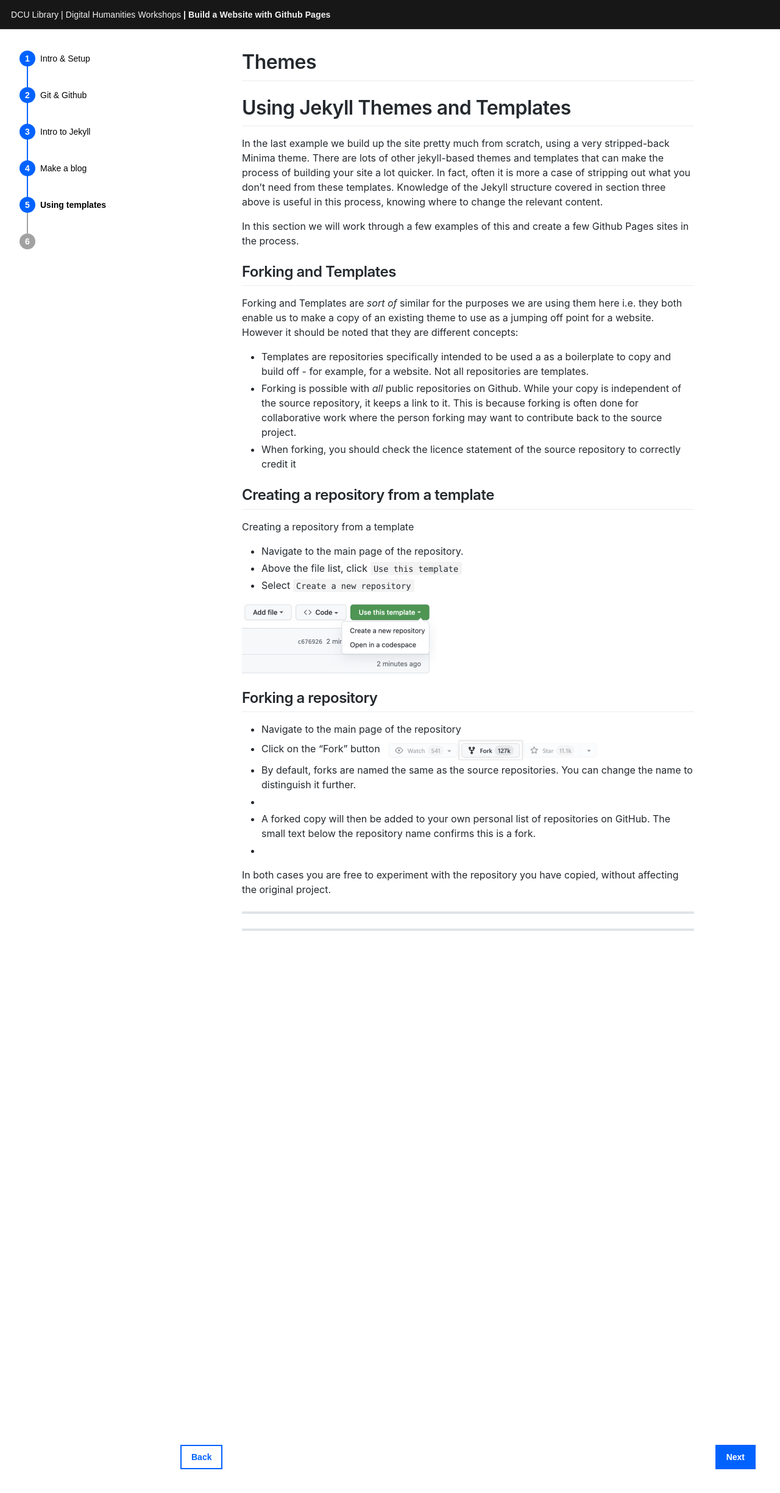
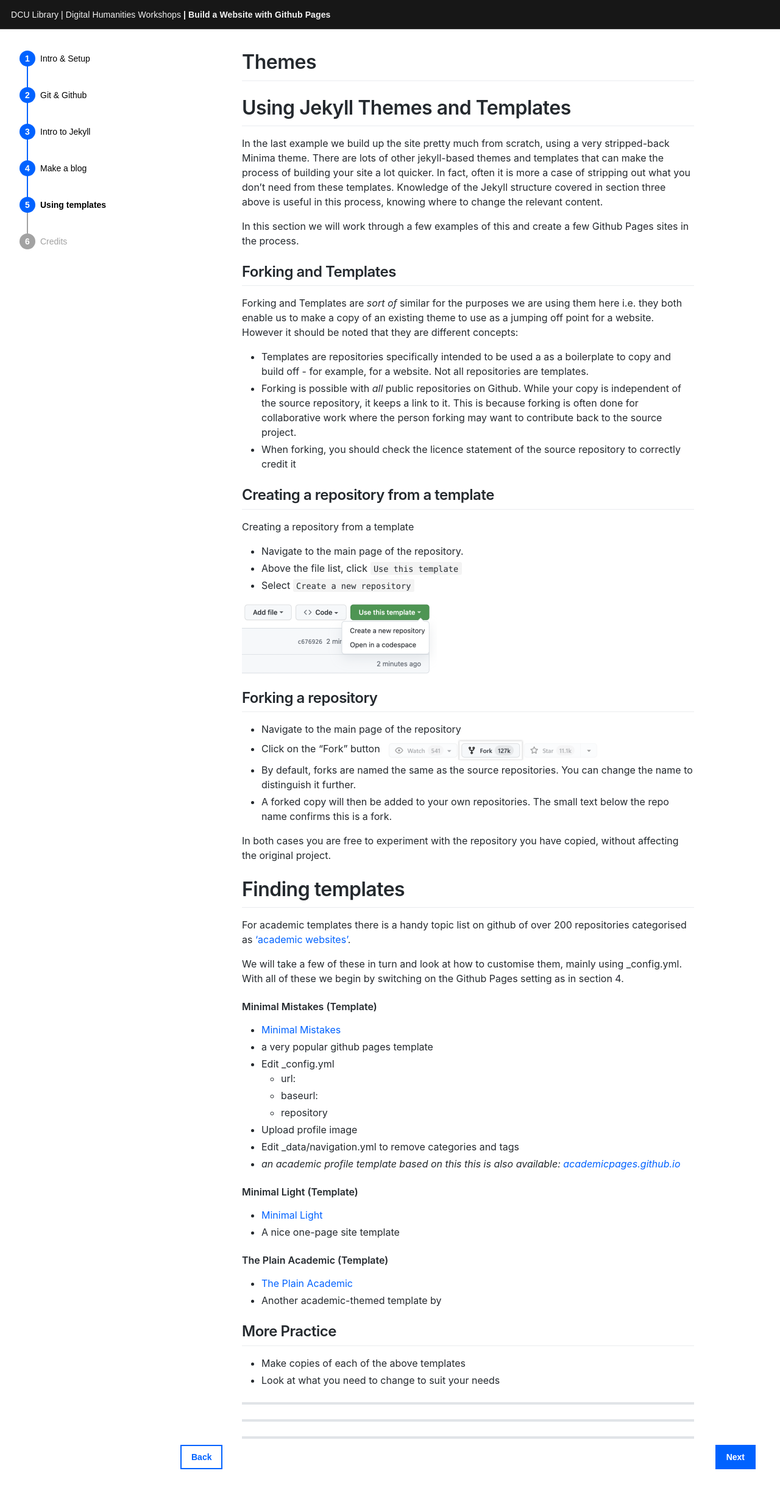
Before and after one commit to liamodwyer/github-pages, a Jekyll site: the page built from _workshop/5-templates.md, in a window 1280 px wide. Shown: the top 2449 px of the page at 61% size. Built offline with Jekyll 4.4.1, drawn with Linux system fonts in a browser that asks for light colours; some web fonts are replaced.

Commit message:
finish draft

```diff
--- a/_workshop/5-templates.md
+++ b/_workshop/5-templates.md
@@ -34,12 +34,43 @@ Creating a repository from a template
 - Click on the "Fork" button
 ![fork button](assets/images/forkButton.png)
 - By default, forks are named the same as the source repositories. You can change the name to distinguish it further.
--
-- A forked copy will then be added to your own personal list of repositories on GitHub. The small text below the repository name confirms this is a fork.
--
+- A forked copy will then be added to your own repositories. The small text below the repo name confirms this is a fork.
 
 In both cases you are free to experiment with the repository you have copied, without affecting the original project.
 
+# Finding templates
+
+For academic templates there is a handy topic list on github of over 200 repositories categorised as ['academic websites'](https://github.com/topics/academic-website).
+
+We will take a few of these in turn and look at how to customise them, mainly using _config.yml. With all of these we begin by switching on the Github Pages setting as in section 4.
+
+#### Minimal Mistakes (Template)
+- [Minimal Mistakes](https://github.com/mmistakes/mm-github-pages-starter)
+- a very popular github pages template
+- Edit _config.yml
+	- url:
+	- baseurl:
+	- repository
+- Upload profile image
+- Edit _data/navigation.yml to remove categories and tags
+- *an academic profile template based on this this is also available: [academicpages.github.io](https://github.com/academicpages/academicpages.github.io)*
+
+####  Minimal Light (Template)
+
+- [Minimal Light](https://github.com/yaoyao-liu/minimal-light)
+- A nice one-page site template
+
+#### The Plain Academic (Template)
+
+- [The Plain Academic](https://github.com/brenov/the-plain-academic)
+- Another academic-themed template by
+
+## More Practice
+
+- Make copies of each of the above templates
+- Look at what you need to change to suit your needs
+
+-----------------
 
 
 
```
Also changed, not shown: _workshop/4-blog.md (+9 -1 lines), _workshop/credits.md (+2 -1 lines).
